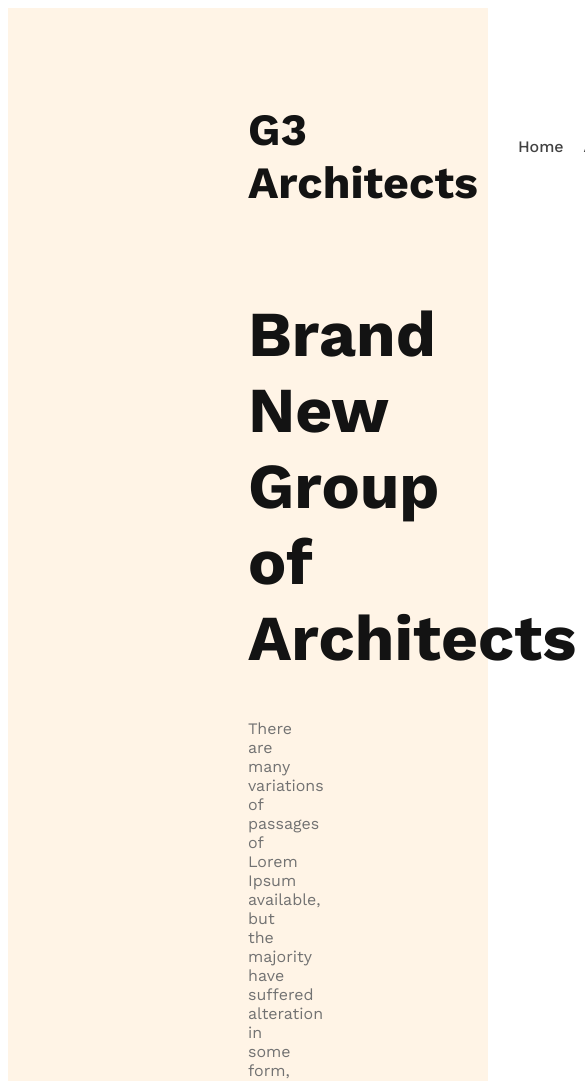
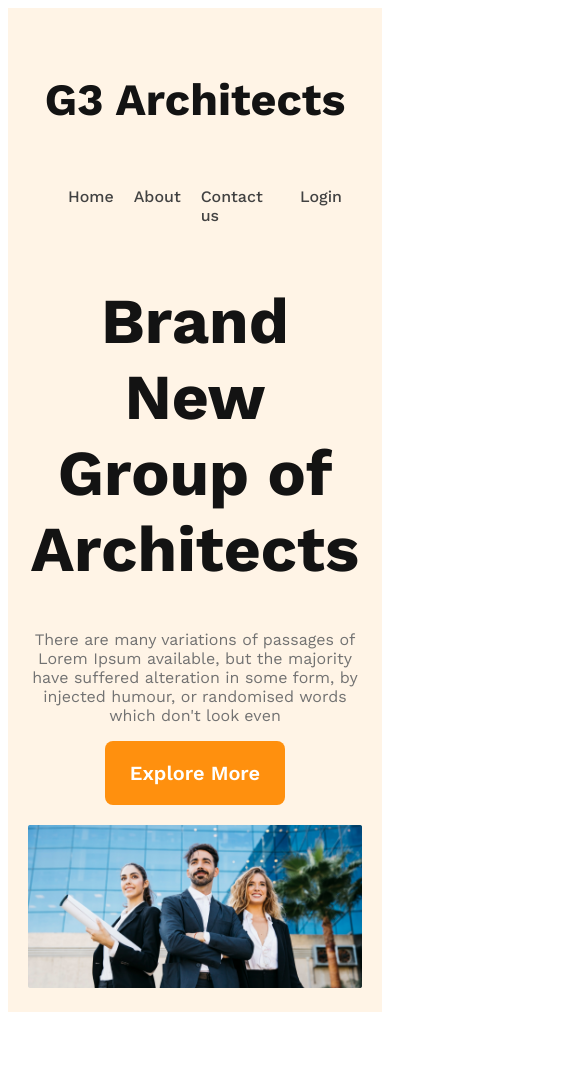
Before and after one commit to Tanvir29122005/g3-architects-resources, a plain HTML site: page index.html in a window 390 px wide. Shown: the top 1081 px of the page, 585 px wide, since content can reach past the window. After the commit the page ends 1020 px from the top, so only its background shows below. Drawn offline with nearby package versions, Linux system fonts and the light colour scheme.

Commit message:
added the media section

```diff
--- a/styles/architect.css
+++ b/styles/architect.css
@@ -45,22 +45,58 @@
 
  /* banner styles */
 
- .banner-content{
+ .banner-content {
      max-width: 700px;
      text-align: center;
      margin: 0px auto;
  }
 
- .banner-title{
+ .banner-title {
      font-size: 4rem;
      font-weight: 700;
      color: #131313;
  }
 
- .banner-description{
+ .banner-description {
      color: #727272;
  }
 
- .btn{
+ .btn {
+     border-radius: 8px;
+     background: #FF900E;
+     color: #FFF;
+     padding: 20px 25px;
+     font-size: 20px;
+     border: none;
+     font-weight: 600;
+     cursor: pointer;
+ }
 
+ .banner img {
+     width: 100%;
+     margin-top: 20px;
  }
+
+
+ /* responsive media */
+ /* mobaile device */
+ @media screen and (max-width: 576px) {
+     header {
+         padding: 20px;
+     }
+
+     nav {
+         flex-direction: column;
+     }
+ }
+
+ /* tablet device */
+ @media screen and (min-width: 576px) and (max-width: 960px) {
+     header {
+         padding: 50px;
+     }
+
+     nav {
+         flex-direction: column;
+     }
+ }
```
Lines whose indentation alone changed are shown as unchanged.
